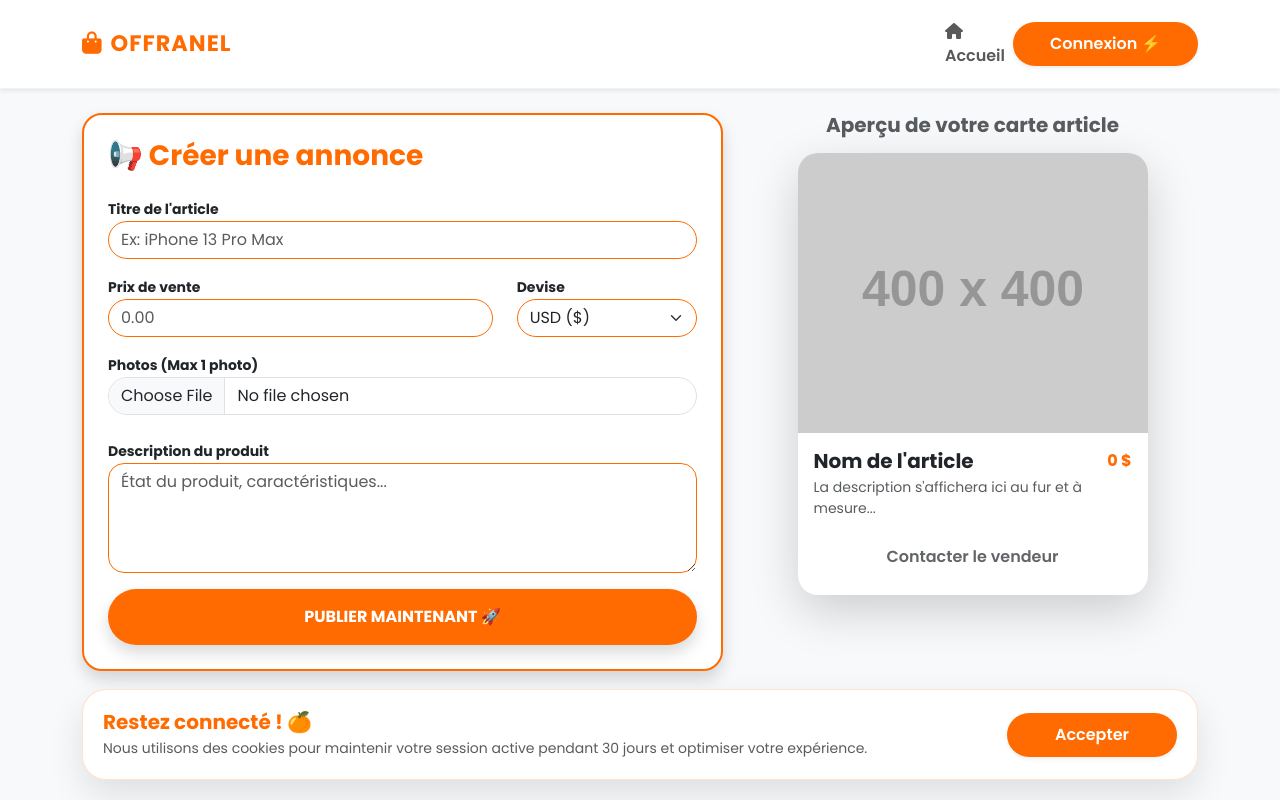
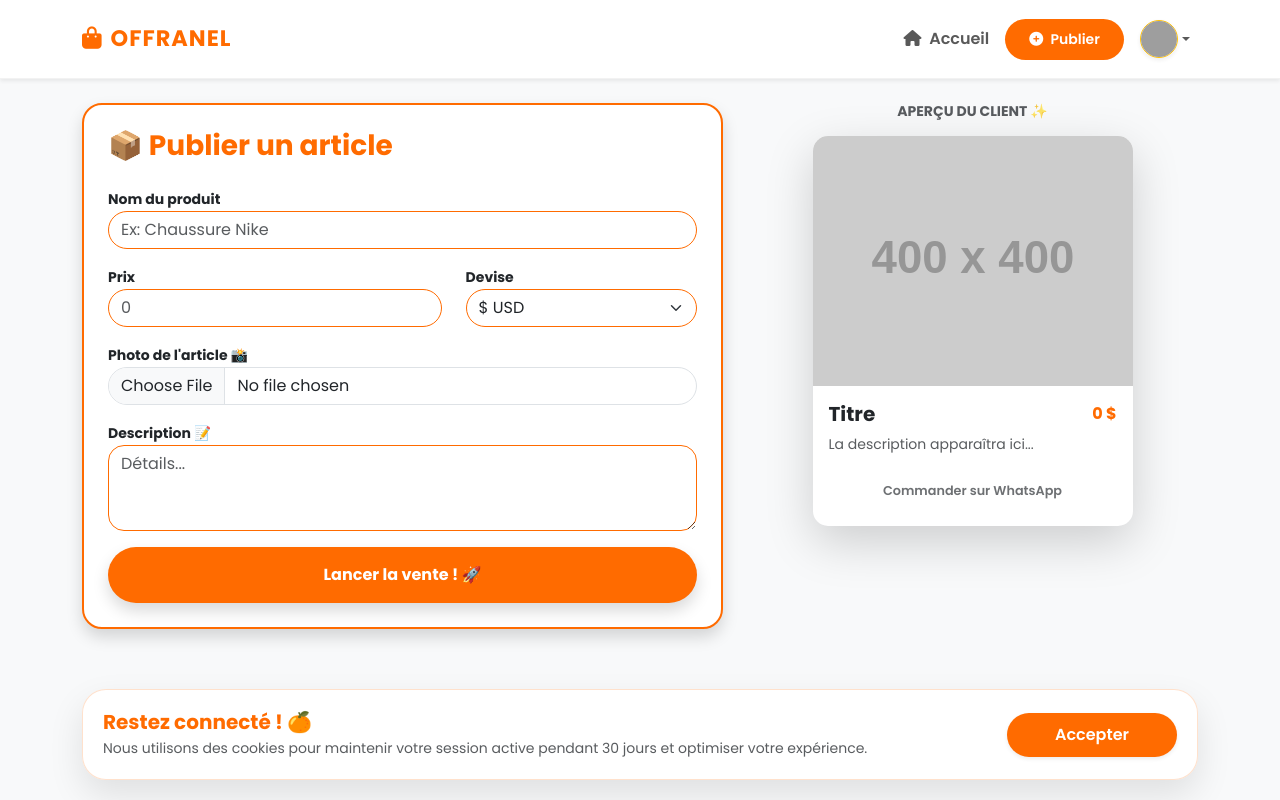
Before and after one commit to erno-ngoy/mal-offranel, a Flask app: page /publier in a window 1280 px wide. Run offline with Flask 3, Linux system fonts and the light colour scheme; the visitor is signed in with stand-in values (Sample User, id 1); grey boxes labelled with a size stand in for pictures from a placeholder-image service; some libraries are stand-ins or nearby versions; grey boxes are pictures that could not be loaded.

Commit message:
Correction d'un bug

```diff
--- a/app.py
+++ b/app.py
@@ -49,6 +49,18 @@ def index():
 @app.route('/login')
 def login_page():
     return render_template('login.html')
+
+
+@app.route('/profile')
+@app.route('/profile/<uid>')
+def profile(uid=None):
+    target_uid = uid if uid else session.get('user_id')
+    if not target_uid:
+        return redirect(url_for('login_page'))
+    user_doc = db.collection('users').document(target_uid).get()
+    if user_doc.exists:
+        return render_template('profile.html', user=user_doc.to_dict())
+    return "Utilisateur non trouvé 😕", 404
 
 
 @app.route('/set_session', methods=['POST'])
@@ -128,16 +140,25 @@ def publier():
         return redirect(url_for('index'))
 
     if request.method == 'POST':
-        data = request.get_json()
-        db.collection('products').add({
-            'title': data.get('title'),
-            'price': data.get('price'),
-            'currency': data.get('currency'),
-            'description': data.get('description'),
-            'images': [data.get('photo_url')],  # Stocké en Base64
-            'created_at': datetime.datetime.now()
-        })
-        return jsonify({"status": "success"})
+        try:
+            data = request.get_json()
+
+            # Utilisation de photo_url comme tu l'as défini
+            photo_url = data.get('photo_url')
+
+            db.collection('products').add({
+                'title': data.get('title'),
+                'price': data.get('price'),
+                'currency': data.get('currency'),
+                'description': data.get('description'),
+                'images': [photo_url],  # On garde ta structure de liste
+                'created_at': datetime.datetime.now()
+            })
+            return jsonify({"status": "success"})
+        except Exception as e:
+            # Affiche l'erreur dans la console pour débugger
+            print(f"ERREUR LORS DE LA PUBLICATION : {e}")
+            return jsonify({"status": "error", "message": str(e)}), 500
 
     return render_template('publier.html')
 
--- a/templates/publier.html
+++ b/templates/publier.html
@@ -3,61 +3,62 @@
 <div class="row g-4">
     <div class="col-lg-7">
         <div class="glass-card p-4 bg-white shadow" style="border-radius: 20px; border: 2px solid #FF6B00;">
-            <h3 class="fw-bold mb-4" style="color: #FF6B00;">📢 Créer une annonce</h3>
+            <h3 class="fw-bold mb-4" style="color: #FF6B00;">📦 Publier un article</h3>
+
             <form id="uploadForm">
                 <div class="mb-3">
-                    <label class="small fw-bold">Titre de l'article</label>
-                    <input type="text" id="title" class="form-control rounded-pill border-orange" placeholder="Ex: iPhone 13 Pro Max" required>
+                    <label class="small fw-bold">Nom du produit</label>
+                    <input type="text" id="title" class="form-control rounded-pill border-orange" placeholder="Ex: Chaussure Nike" required>
                 </div>
 
                 <div class="row">
-                    <div class="col-md-8 mb-3">
-                        <label class="small fw-bold">Prix de vente</label>
-                        <input type="number" id="price" class="form-control rounded-pill border-orange" placeholder="0.00" required>
+                    <div class="col-7 mb-3">
+                        <label class="small fw-bold">Prix</label>
+                        <input type="number" id="price" class="form-control rounded-pill border-orange" placeholder="0" required>
                     </div>
-                    <div class="col-md-4 mb-3">
+                    <div class="col-5 mb-3">
                         <label class="small fw-bold">Devise</label>
                         <select id="currency" class="form-select rounded-pill border-orange">
-                            <option value="$">USD ($)</option>
-                            <option value="FC">CDF (FC)</option>
+                            <option value="$">$ USD</option>
+                            <option value="FC">FC CDF</option>
                         </select>
                     </div>
                 </div>
 
                 <div class="mb-3">
-                    <label class="small fw-bold">Photos (Max 1 photo)</label>
-                    <input type="file" id="fileInput" class="form-control rounded-pill" accept="image/*">
-                    <div id="thumbContainer" class="d-flex flex-wrap gap-2 mt-2"></div>
+                    <label class="small fw-bold">Photo de l'article 📸</label>
+                    <input type="file" id="fileInput" class="form-control rounded-pill" accept="image/*" required>
                 </div>
 
                 <div class="mb-3">
-                    <label class="small fw-bold">Description du produit</label>
-                    <textarea id="description" class="form-control rounded-4 border-orange" rows="4" placeholder="État du produit, caractéristiques..."></textarea>
+                    <label class="small fw-bold">Description 📝</label>
+                    <textarea id="description" class="form-control rounded-4 border-orange" rows="3" placeholder="Détails..."></textarea>
                 </div>
 
                 <button type="submit" id="btnSubmit" class="btn btn-orange w-100 py-3 rounded-pill fw-bold shadow">
-                    PUBLIER MAINTENANT 🚀
+                    Lancer la vente ! 🚀
                 </button>
             </form>
+
             <div id="loader" class="text-center mt-3 d-none">
                 <div class="spinner-border text-orange"></div>
-                <p class="text-orange mt-2 fw-bold">Envoi vers le catalogue...</p>
+                <p class="text-orange small mt-2 fw-bold">Publication en cours...</p>
             </div>
         </div>
     </div>
 
     <div class="col-lg-5">
         <div class="sticky-top" style="top: 100px;">
-            <h5 class="text-center text-muted fw-bold mb-3">Aperçu de votre carte article</h5>
-            <div class="product-card shadow-lg mx-auto" style="max-width: 350px; border-radius: 20px; overflow: hidden; background: #fff;">
-                <img id="previewImg" src="https://placehold.co/400x400?text=Votre+Photo" style="width: 100%; height: 280px; object-fit: cover;">
+            <h5 class="text-center text-muted small fw-bold mb-3">APERÇU DU CLIENT ✨</h5>
+            <div class="product-card shadow-lg mx-auto bg-white" style="max-width: 320px; border-radius: 15px; overflow: hidden;">
+                <img id="previewImg" src="https://placehold.co/400x400?text=Votre+Photo" style="width: 100%; height: 250px; object-fit: cover;">
                 <div class="p-3">
-                    <div class="d-flex justify-content-between">
-                        <h5 id="pTitle" class="fw-bold text-dark mb-1">Nom de l'article</h5>
+                    <div class="d-flex justify-content-between align-items-center">
+                        <h5 id="pTitle" class="fw-bold mb-0">Titre</h5>
                         <span id="pPrice" class="text-orange fw-bold">0 $</span>
                     </div>
-                    <p id="pDesc" class="text-muted small">La description s'affichera ici au fur et à mesure...</p>
-                    <button class="btn btn-orange w-100 rounded-pill disabled" style="opacity: 0.7;">Contacter le vendeur</button>
+                    <p id="pDesc" class="text-muted small mt-2">La description apparaîtra ici...</p>
+                    <button class="btn btn-orange w-100 rounded-pill disabled" style="font-size: 0.8rem;">Commander sur WhatsApp</button>
                 </div>
             </div>
         </div>
@@ -66,12 +67,11 @@
 
 <script>
 const fileInput = document.getElementById('fileInput');
-const thumbContainer = document.getElementById('thumbContainer');
 const previewImg = document.getElementById('previewImg');
 
-// --- 1. COMPRESSION ET PRÉVISUALISATION ---
-const compress = (file) => {
-    return new Promise((res) => {
+// Fonction pour compresser la photo (évite l'erreur 500)
+const compressPhoto = (file) => {
+    return new Promise((resolve) => {
         const reader = new FileReader();
         reader.readAsDataURL(file);
         reader.onload = (e) => {
@@ -79,53 +79,48 @@ const compress = (file) => {
             img.src = e.target.result;
             img.onload = () => {
                 const canvas = document.createElement('canvas');
-                const MAX = 800;
+                const MAX_SIZE = 800;
                 let w = img.width, h = img.height;
-                if (w > MAX) { h *= MAX / w; w = MAX; }
+                if (w > MAX_SIZE) { h *= MAX_SIZE / w; w = MAX_SIZE; }
                 canvas.width = w; canvas.height = h;
                 const ctx = canvas.getContext('2d');
                 ctx.drawImage(img, 0, 0, w, h);
-                res(canvas.toDataURL('image/jpeg', 0.6));
+                resolve(canvas.toDataURL('image/jpeg', 0.7)); // 70% de qualité
             };
         };
     });
 };
 
+// Afficher l'aperçu dès qu'on choisit la photo
 fileInput.addEventListener('change', async function() {
-    if (this.files.length > 2) {
-        alert("Limite de 2 photos atteinte.");
-        this.value = ""; return;
-    }
-    thumbContainer.innerHTML = "";
-    for (let i = 0; i < this.files.length; i++) {
-        const b64 = await compress(this.files[i]);
-        if (i === 0) previewImg.src = b64;
-        const img = document.createElement('img');
-        img.src = b64;
-        img.style = "width:60px; height:60px; object-fit:cover; border-radius:10px; border:2px solid #FF6B00";
-        thumbContainer.appendChild(img);
+    if (this.files[0]) {
+        const base64 = await compressPhoto(this.files[0]);
+        previewImg.src = base64;
     }
 });
 
-// --- 2. MISE À JOUR DU TEXTE ---
+// Syncroniser le texte en temps réel
 ['title', 'price', 'currency', 'description'].forEach(id => {
     document.getElementById(id).addEventListener('input', () => {
-        document.getElementById('pTitle').innerText = document.getElementById('title').value || "Nom de l'article";
+        document.getElementById('pTitle').innerText = document.getElementById('title').value || "Titre";
         document.getElementById('pPrice').innerText = `${document.getElementById('price').value || '0'} ${document.getElementById('currency').value}`;
         document.getElementById('pDesc').innerText = document.getElementById('description').value || "La description...";
     });
 });
 
-// --- 3. ENVOI DES DONNÉES ---
+// Envoi du formulaire
 document.getElementById('uploadForm').onsubmit = async (e) => {
     e.preventDefault();
-    document.getElementById('btnSubmit').disabled = true;
-    document.getElementById('loader').classList.remove('d-none');
+    const btn = document.getElementById('btnSubmit');
+    const loader = document.getElementById('loader');
 
-    const imgs = [];
-    for (const f of fileInput.files) { imgs.push(await compress(f)); }
+    btn.disabled = true;
+    loader.classList.remove('d-none');
 
-    const res = await fetch('/publier', {
+    try {
+        const photoBase64 = await compressPhoto(fileInput.files[0]);
+
+        const response = await fetch('/publier', {
             method: 'POST',
             headers: {'Content-Type': 'application/json'},
             body: JSON.stringify({
@@ -133,23 +128,29 @@ document.getElementById('uploadForm').onsubmit = async (e) => {
                 price: document.getElementById('price').value,
                 currency: document.getElementById('currency').value,
                 description: document.getElementById('description').value,
-            images: imgs
+                photo_url: photoBase64
             })
         });
 
-    if (res.ok) { window.location.href = "/"; }
-    else {
-        alert("Erreur de publication.");
-        document.getElementById('btnSubmit').disabled = false;
-        document.getElementById('loader').classList.add('d-none');
+        if (response.ok) {
+            window.location.href = "/";
+        } else {
+            alert("Erreur Serveur. La photo est peut-être trop lourde.");
+            btn.disabled = false;
+            loader.classList.add('d-none');
+        }
+    } catch (err) {
+        alert("Problème de connexion.");
+        btn.disabled = false;
+        loader.classList.add('d-none');
     }
 };
 </script>
 
 <style>
     .border-orange { border: 1.5px solid #FF6B00 !important; }
-    .btn-orange { background-color: #FF6B00; color: #fff; border: none; transition: 0.3s; }
-    .btn-orange:hover { background-color: #e66000; color: #fff; transform: translateY(-2px); }
+    .btn-orange { background: #FF6B00; color: white; border: none; }
+    .btn-orange:hover { background: #e66000; color: white; }
     .text-orange { color: #FF6B00; }
 </style>
 {% endblock %}
```
Lines whose indentation alone changed are shown as unchanged.
